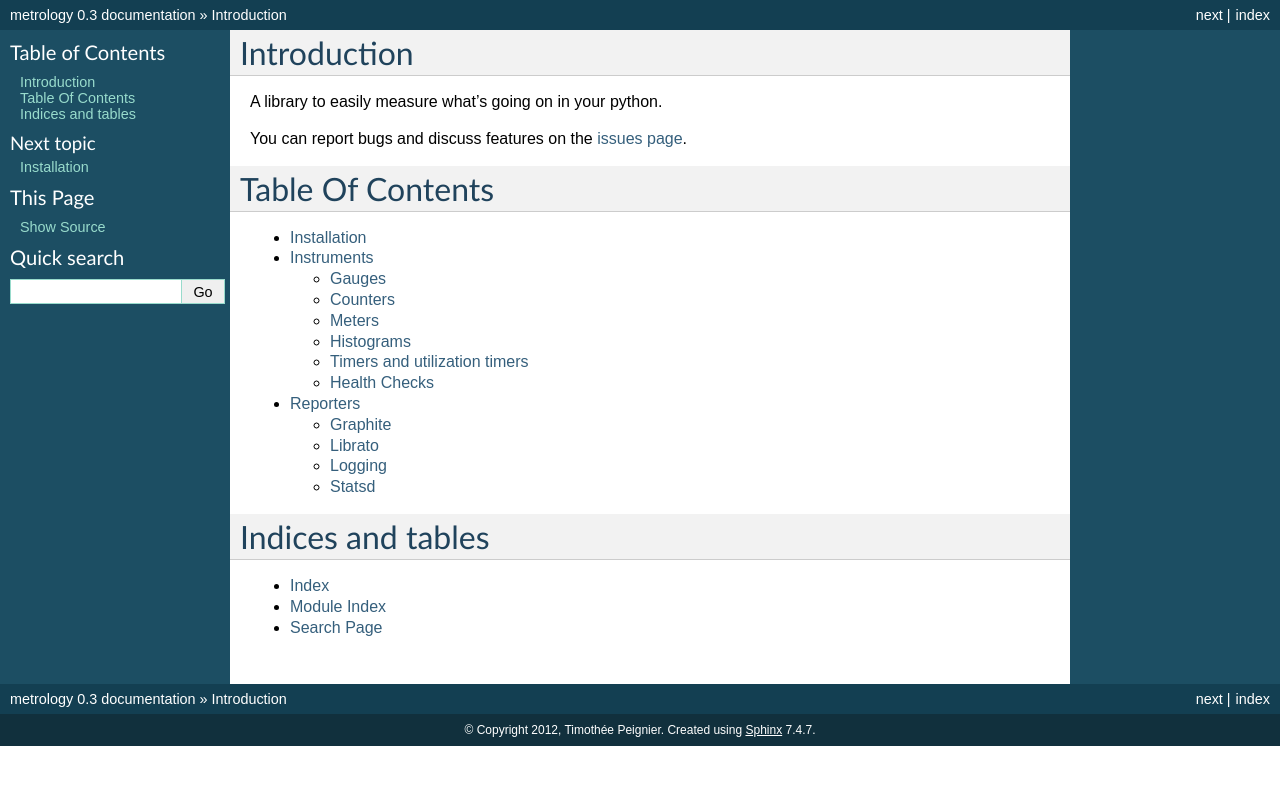
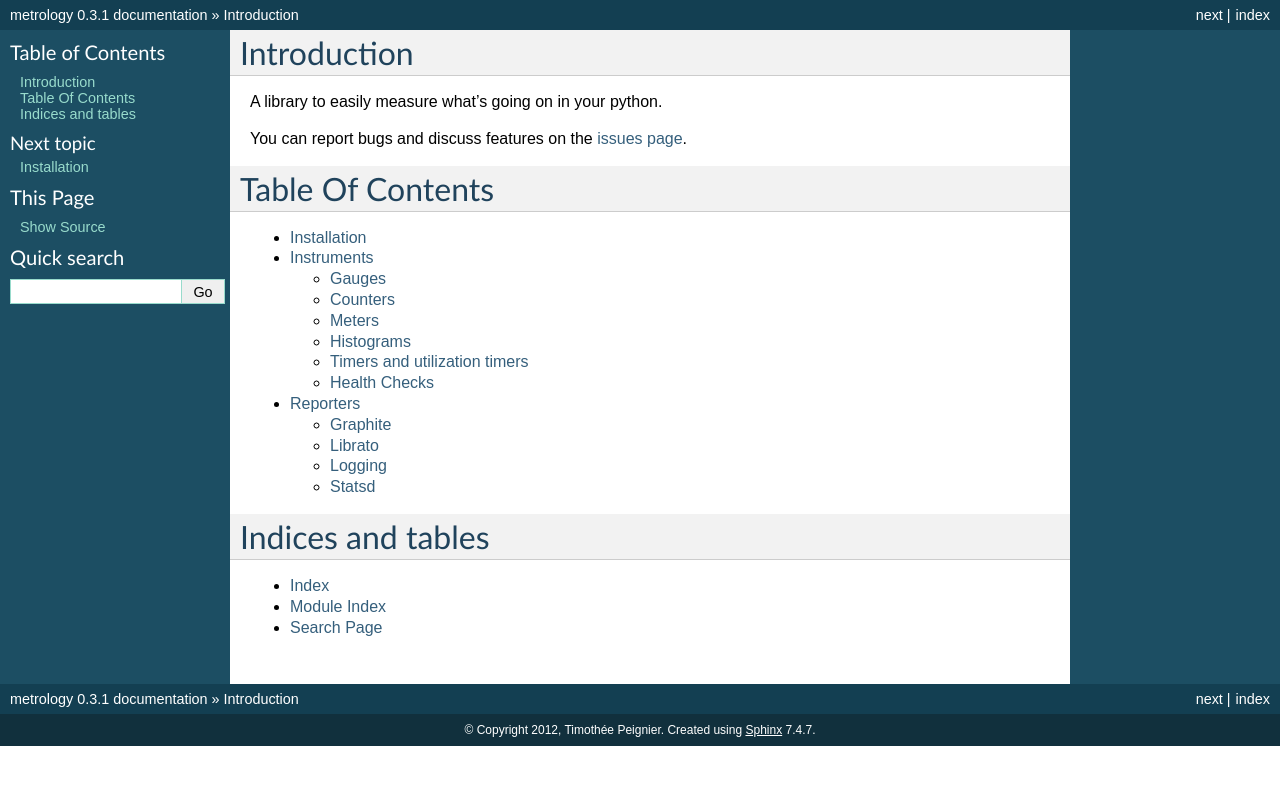
Before and after one commit to cyberdelia/metrology, a Sphinx documentation site: the page built from docs/index.rst, in a window 1280 px wide. Shown: the top 785 px of the page. Built offline with Sphinx 7.4.7, drawn with Linux system fonts in a browser that asks for light colours.

Commit message:
update requirements and bump version

```diff
--- a/docs/conf.py
+++ b/docs/conf.py
@@ -48,9 +48,9 @@ copyright = u'2012, Timothée Peignier'
 # built documents.
 #
 # The short X.Y version.
-version = '0.3'
+version = '0.3.1'
 # The full version, including alpha/beta/rc tags.
-release = '0.3'
+release = '0.3.1'
 
 # The language for content autogenerated by Sphinx. Refer to documentation
 # for a list of supported languages.
--- a/setup.py
+++ b/setup.py
@@ -4,7 +4,7 @@ from setuptools import setup, find_packages
 
 setup(
     name='metrology',
-    version='0.3',
+    version='0.3.1',
     description='A library to easily measure what\'s going on in your python.',
     author='Timothée Peignier',
     author_email='timothee.peignier@tryphon.org',
@@ -12,8 +12,8 @@ setup(
     packages=find_packages(),
     zip_safe=False,
     install_requires=[
-        'atomic>=0.3',
-        'bintrees'
+        'atomic>=0.3.2',
+        'bintrees>=1.0.0'
     ],
     include_package_data=True,
     classifiers=[
```
Also changed, not shown: 1 other file.
